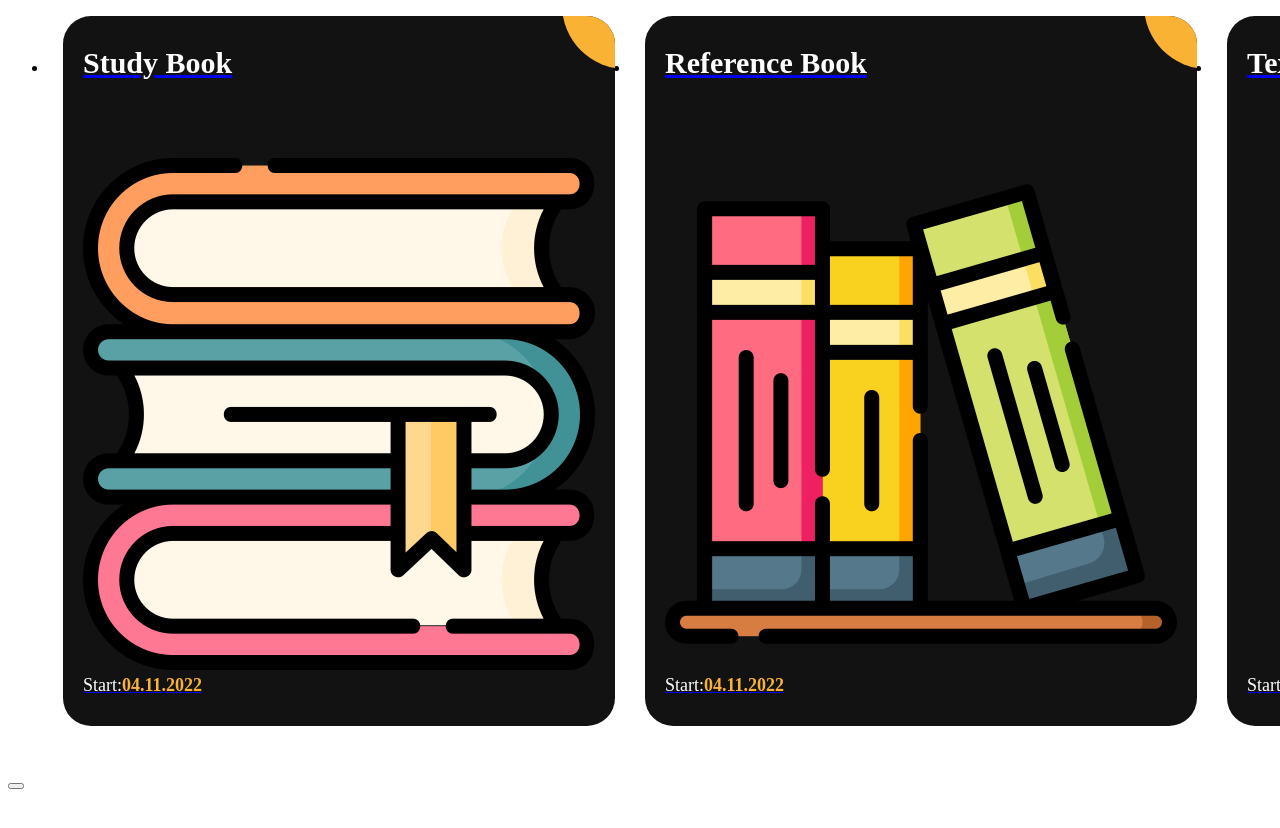
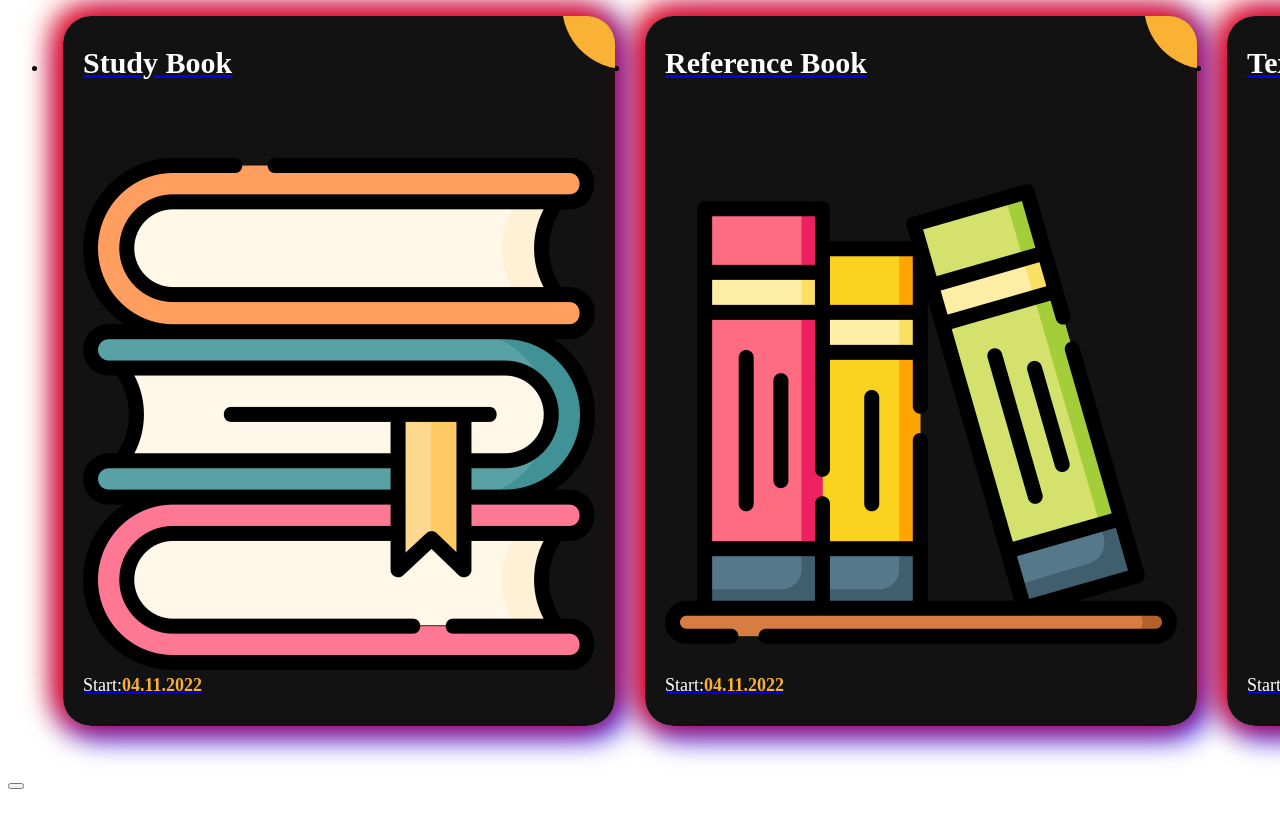
Before and after one commit to Rashika258/cabinet-assembler, a React (Create React App) app: page /parts-selection in a window 1280 px wide. Shown: the top 828 px of the page. Built offline with nearby package versions, Linux system fonts and the light colour scheme.

Commit message:
carousel changes

```diff
--- a/src/components/PartsSelection/PartsSelection.css
+++ b/src/components/PartsSelection/PartsSelection.css
@@ -60,6 +60,8 @@
   overflow: hidden;
 
   border-radius: 28px;
+  box-shadow: 0 0 10px 5px;
+  box-shadow: -5px -5px 30px 5px red, 5px 5px 30px 5px blue;
 }
 .ag-courses-item_link {
   display: block;
--- a/src/components/PartsSelection/PartsSelection.js
+++ b/src/components/PartsSelection/PartsSelection.js
@@ -4,21 +4,30 @@ import Carousel from "react-multi-carousel";
 import { cabinetPartsData } from "../../data";
 const responsive = {
   desktop: {
-    breakpoint: { max: 3000, min: 1024 },
-    items: 4,
-    slidesToSlide: 4, // optional, default to 1.
+    breakpoint: {
+      max: 3000,
+      min: 1024
+    },
+    items: 3,
+    partialVisibilityGutter: 40
+  },
+  mobile: {
+    breakpoint: {
+      max: 464,
+      min: 0
+    },
+    items: 1,
+    partialVisibilityGutter: 30
   },
   tablet: {
-    breakpoint: { max: 1024, min: 768 },
-    items: 3,
-    slidesToSlide: 3, // optional, default to 1.
-  },
-  mobile: {
-    breakpoint: { max: 767, min: 464 },
+    breakpoint: {
+      max: 1024,
+      min: 464
+    },
     items: 2,
-    slidesToSlide: 1, // optional, default to 1.
-  },
-};
+    partialVisibilityGutter: 30
+  }
+}
 
 const PartsSelection = () => {
   return (
@@ -43,32 +52,7 @@ const PartsSelection = () => {
           renderArrowsWhenDisabled={false}
           renderButtonGroupOutside={false}
           renderDotsOutside={false}
-          responsive={{
-            desktop: {
-              breakpoint: {
-                max: 3000,
-                min: 1024
-              },
-              items: 3,
-              partialVisibilityGutter: 40
-            },
-            mobile: {
-              breakpoint: {
-                max: 464,
-                min: 0
-              },
-              items: 1,
-              partialVisibilityGutter: 30
-            },
-            tablet: {
-              breakpoint: {
-                max: 1024,
-                min: 464
-              },
-              items: 2,
-              partialVisibilityGutter: 30
-            }
-          }}
+          responsive={responsive}
           rewind={false}
           rewindWithAnimation={false}
           rtl={false}
@@ -77,6 +61,7 @@ const PartsSelection = () => {
           sliderClass=""
           slidesToSlide={1}
           swipeable
+
           >
             {cabinetPartsData &&
               cabinetPartsData.length > 0 &&
```
